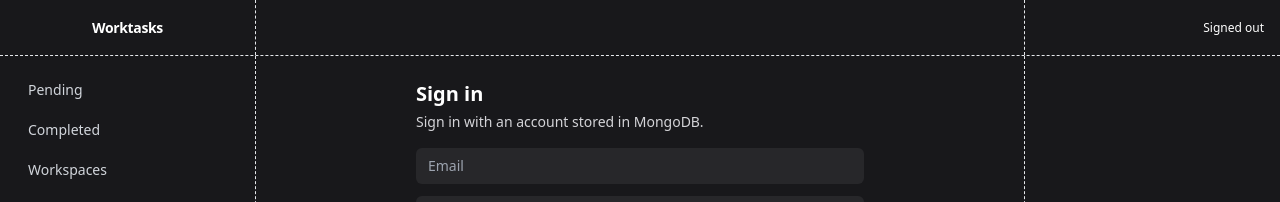
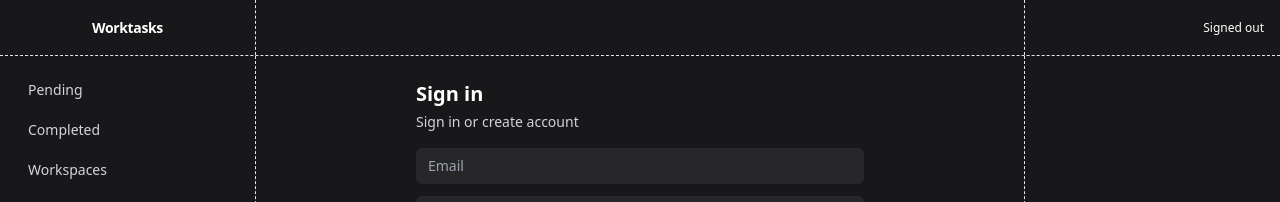
Before and after one commit to Jaggex/todo-app, a Next.js app: page /signin in a window 1280 px wide. Shown: the top 202 px of the page. Built offline with nearby package versions, Linux system fonts and the light colour scheme; no server answers.

Commit message:
login screen header changed

```diff
--- a/src/app/signin/signin-form.tsx
+++ b/src/app/signin/signin-form.tsx
@@ -51,7 +51,7 @@ export function SignInForm({ callbackUrl, accountCreated }: { callbackUrl: strin
       <div className="space-y-1">
         <h1 className="text-xl font-semibold text-white">Sign in</h1>
         <p className="text-sm text-zinc-300">
-          Sign in with an account stored in MongoDB.
+          Sign in or create account
         </p>
       </div>
 
```
